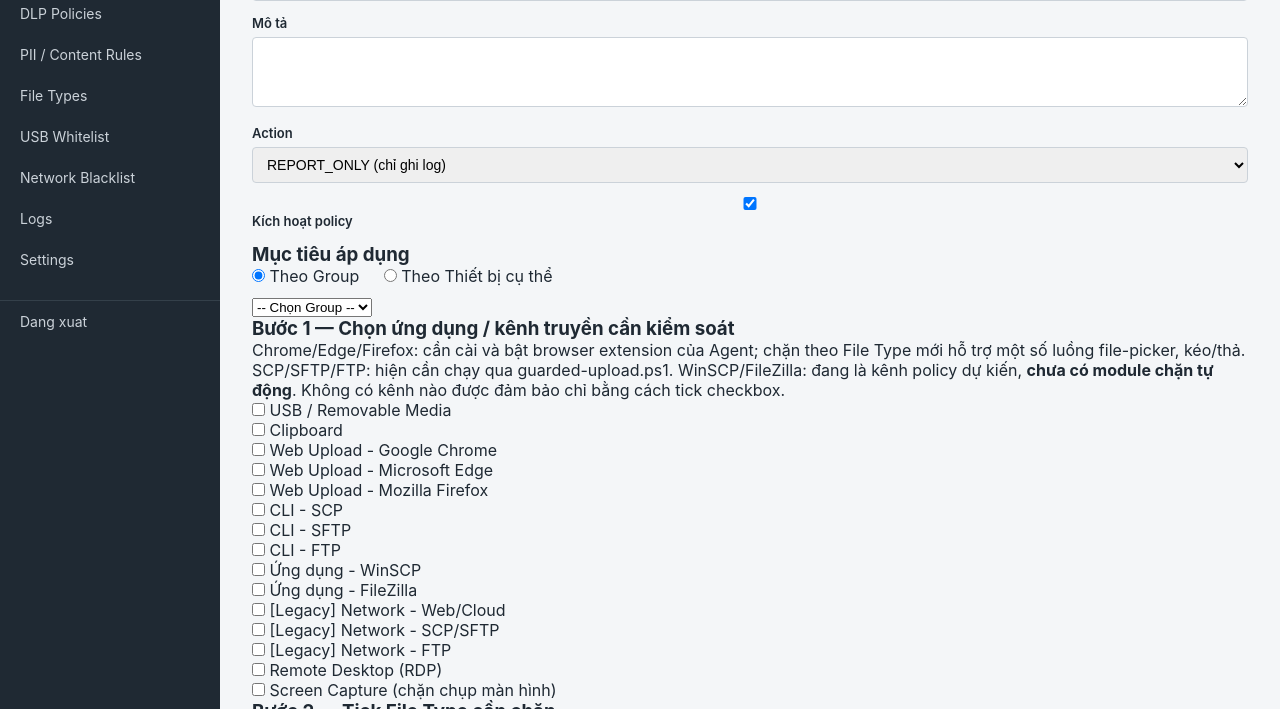
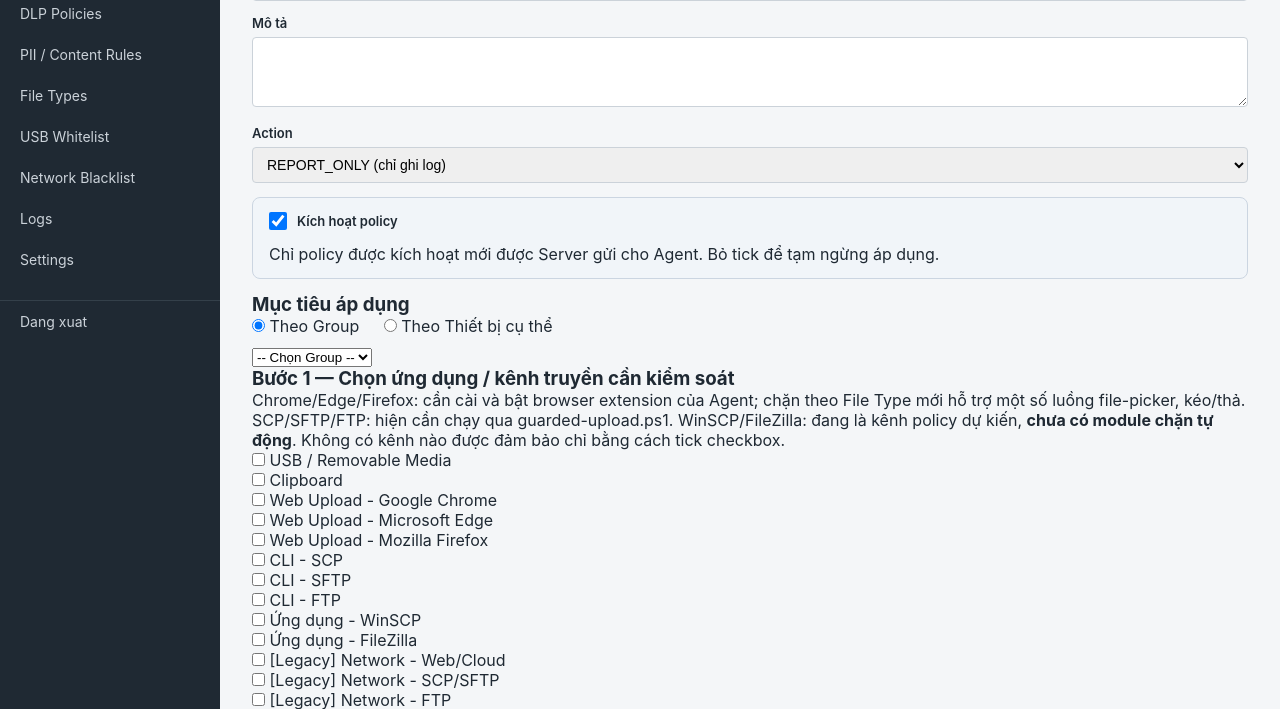
Before and after one commit to lamNT-67/DLP-do-an-2026, a PHP site: page /admin/policy_form.php in a window 1280 px wide. Shown: the part 191-900 px from the top of the page. Run offline with PHP 8.4, Linux system fonts and the light colour scheme; a user stored in the database is signed in; data comes from the database, SQL or seed files in the repository.

Commit message:
fix(server): align policy activation toggle and explain agent assignment

```diff
--- a/server/admin/policy_form.php
+++ b/server/admin/policy_form.php
@@ -202,8 +202,14 @@ require_once __DIR__ . '/../includes/layout_header.php';
                 <option value="REPORT_ONLY" <?= $policy['action'] === 'REPORT_ONLY' ? 'selected' : '' ?>>REPORT_ONLY (chỉ ghi log)</option>
             </select>
         </div>
-        <div class="form-group">
-            <label><input type="checkbox" name="is_active" <?= $policy['is_active'] ? 'checked' : '' ?>> Kích hoạt policy</label>
+        <div class="form-group" style="padding:14px 16px; background:#f1f5f9; border:1px solid #cbd5e1; border-radius:8px;">
+            <label for="policy_is_active" style="display:inline-flex; align-items:center; gap:10px; cursor:pointer; font-weight:600;">
+                <input type="checkbox" id="policy_is_active" name="is_active" value="1"
+                    style="width:18px; height:18px; margin:0; flex-shrink:0;"
+                    <?= $policy['is_active'] ? 'checked' : '' ?>>
+                <span>Kích hoạt policy</span>
+            </label>
+            <p class="hint" style="margin:8px 0 0;">Chỉ policy được kích hoạt mới được Server gửi cho Agent. Bỏ tick để tạm ngừng áp dụng.</p>
         </div>
     </div>
 
```
